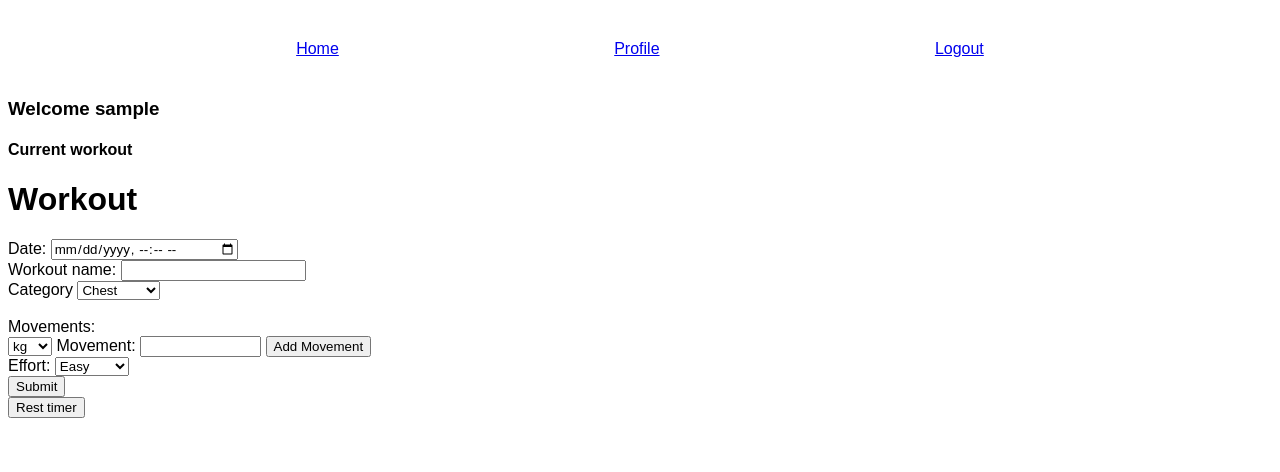
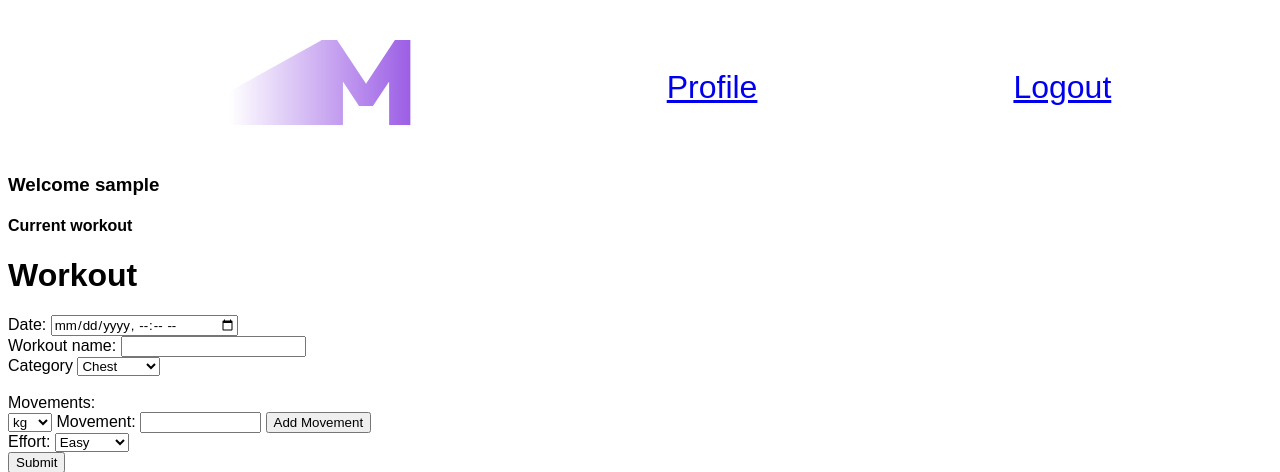
Before and after one commit to Lilley-DL/Momentum, a Flask app: page /add-workout in a window 1280 px wide. Shown: the top 472 px of the page. Run offline with Flask 3, Linux system fonts and the light colour scheme; the visitor is signed in with stand-in values (Sample User, id 1).

Commit message:
added favicon and logo v1

```diff
--- a/static/style.css
+++ b/static/style.css
@@ -9,13 +9,17 @@
     margin: 5vh 1vw;
     display: flex;
     flex-direction: row;
-    /* gap: 1rem; */
-    justify-content: space-evenly;
+    gap: 20vw;
+    justify-content: center;
+    align-items: center;
+    font-size: xx-large;
 }
 
 
-@media screen and (min-width:600px) {
-
+@media screen and (max-width:500px) {
+    #top-nav{
+        display:none;
+    }
 }
 
 
--- a/templates/base.html
+++ b/templates/base.html
@@ -3,6 +3,7 @@
 <head>
     <meta charset="UTF-8">
     <meta name="viewport" content="width=device-width, initial-scale=1.0">
+    <link rel="shortcut icon" href="{{ url_for('static', filename='momentum_favi2.ico') }}">
     <link rel="stylesheet" href="{{url_for('static', filename='style.css')}}">
     <title>{% block title %}{% endblock title %}</title>
 </head>
@@ -10,7 +11,8 @@
 
 <div id="top-nav">
 
-    <a href="{{url_for('index')}}">Home</a>
+    <!-- <a href="{{url_for('index')}}">Home</a> -->
+    <a href="{{url_for('index')}}"><img src="{{ url_for('static', filename='mmtmlogov1.svg') }}" alt="" srcset=""></a>
     {% if current_user.is_authenticated %}
         <a href="{{url_for('profile')}}">Profile</a>
         <!-- <a href="{{url_for('createEntry')}}">Create entry</a>         -->
```
Also changed, not shown: static/mmtmlogov1.svg (added), static/momentum_favi2.ico (added).
